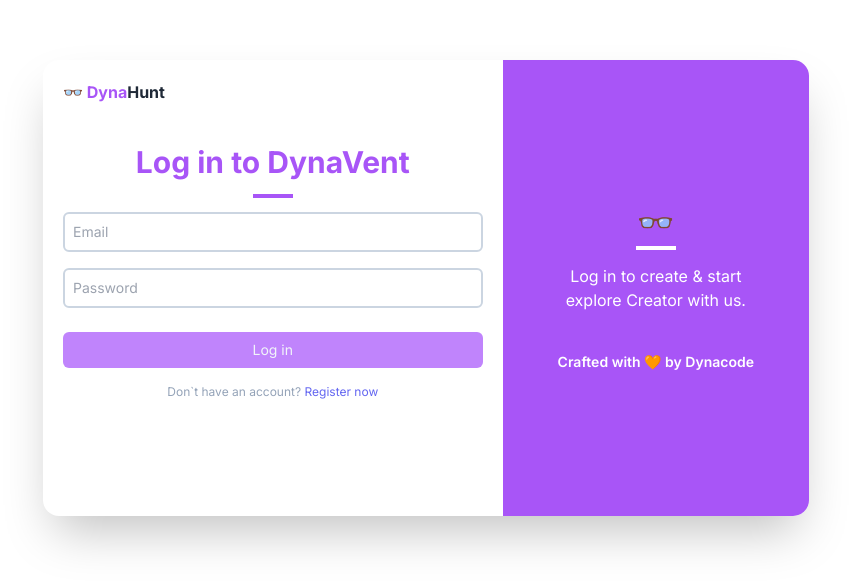
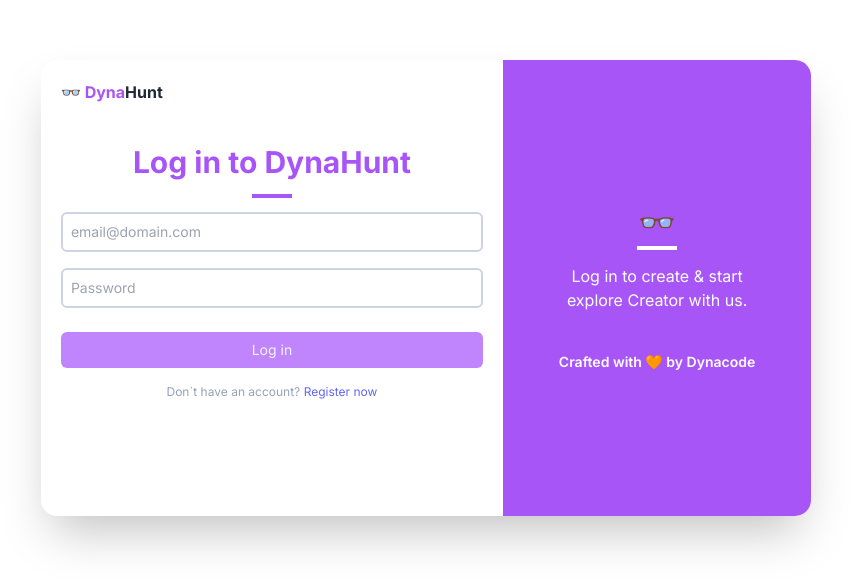
Before and after one commit to rezarinaldi/dynahunt, a Next.js app: page /login in a window 1280 px wide. Shown: the part 112-700 px from the top of the page, without its empty margins (214-1065 px from the left). Built offline with nearby package versions, Linux system fonts and the light colour scheme.

Commit message:
feat: UI Login

```diff
--- a/package.json
+++ b/package.json
@@ -18,7 +18,6 @@
     "@prisma/client": "^5.11.0",
     "bcrypt": "^5.1.1",
     "jose": "^5.2.2",
-    "js-cookie": "^3.0.5",
     "jsonwebtoken": "^9.0.2",
     "next": "14.1.0",
     "prisma": "^5.11.0",
--- a/src/components/auth/login.jsx
+++ b/src/components/auth/login.jsx
@@ -1,12 +1,36 @@
-'use client';
+"use client";
+import Link from "next/link";
 
-import Link from 'next/link';
-import useLogin from './useLogin';
+import React, { useState } from "react";
 
 export const Login = () => {
-    const { handleLogin } = useLogin();
-    return (
-        <div className="flex flex-col items-center justify-center min-h-screen py-2">
+  const [loginData, setLoginDate] = useState({
+    email: "",
+    password: "",
+  });
+
+  function handleInputEvent(e) {
+    setLoginDate({ ...loginData, [e.target.name]: e.target.value });
+  }
+
+  async function handleLogin() {
+    const { email, password } = loginData;
+
+    if (!email || !password) {
+      console.log("All field must be filled");
+      return;
+    }
+
+    const res = await fetch("/api/v1/auth/login", {
+      method: "POST",
+      body: JSON.stringify(loginData),
+    });
+    const data = await res.json();
+    console.log(data);
+  }
+
+  return (
+          <div className="flex flex-col items-center justify-center min-h-screen py-2">
             <main className="flex flex-col items-center justify-center w-full flex-1 px-20 text-center">
                 <div className="bg-white rounded-2xl shadow-2xl flex min-w-2/3 max-w-4xl">
                     <div className="lg:w-3/5 w-full p-5">
@@ -21,32 +45,34 @@
                         </div>
                         <div className="py-10">
                             <h2 className="text-3xl font-bold text-purple-500 mb-2">
-                                Log in to DynaVent
+                                Log in to DynaHunt
                             </h2>
                             <div className="border-2 w-10 border-purple-500 inline-block mb-2"></div>
 
-                            <form
-                                onSubmit={handleLogin}
+                            <div
+                                // onSubmit={handleLogin}
                                 className="w-full flex flex-col gap-6"
                             >
                                 <div className="flex flex-col gap-4">
                                     <input
                                         type="email"
                                         name="email"
-                                        placeholder="Email"
+                                        placeholder="email@domain.com"
+                                        onChange={handleInputEvent}
                                         className="border-2 border-slate-300 text-sm bg-white rounded-md p-2 focus:outline-slate-400"
                                     />
                                     <input
                                         type="password"
                                         placeholder="Password"
                                         name="password"
+                                        onChange={handleInputEvent}
                                         className="border-2 border-slate-300 text-sm bg-white rounded-md p-2 focus:outline-slate-400"
                                     />
                                 </div>
-                                <button className="bg-purple-400 hover:bg-purple-700 transition-all text-slate-100 py-2 px-5 rounded-md text-sm">
+                                <button onClick={handleLogin} className="bg-purple-400 hover:bg-purple-700 transition-all text-slate-100 py-2 px-5 rounded-md text-sm">
                                     Log in
                                 </button>
-                            </form>
+                            </div>
 
                             <p className="text-xs mt-4 text-slate-400">
                                 Don`t have an account?{' '}
@@ -77,5 +103,88 @@
                 </div>
             </main>
         </div>
-    );
+  );
 };
+
+
+// 'use client';
+
+// import Link from 'next/link';
+// import useLogin from './useLogin';
+
+// export const Login = () => {
+//     const { handleLogin } = useLogin();
+//     return (
+//         <div className="flex flex-col items-center justify-center min-h-screen py-2">
+//             <main className="flex flex-col items-center justify-center w-full flex-1 px-20 text-center">
+//                 <div className="bg-white rounded-2xl shadow-2xl flex min-w-2/3 max-w-4xl">
+//                     <div className="lg:w-3/5 w-full p-5">
+//                         <div className="text-center lg:text-left font-bold">
+//                             <Link href={'/'}>
+//                                 <span className="text-purple-500">
+//                                     {' '}
+//                                     👓 Dyna
+//                                 </span>
+//                                 Hunt
+//                             </Link>
+//                         </div>
+//                         <div className="py-10">
+//                             <h2 className="text-3xl font-bold text-purple-500 mb-2">
+//                                 Log in to DynaVent
+//                             </h2>
+//                             <div className="border-2 w-10 border-purple-500 inline-block mb-2"></div>
+
+//                             <form
+//                                 onSubmit={handleLogin}
+//                                 className="w-full flex flex-col gap-6"
+//                             >
+//                                 <div className="flex flex-col gap-4">
+//                                     <input
+//                                         type="email"
+//                                         name="email"
+//                                         placeholder="Email"
+//                                         className="border-2 border-slate-300 text-sm bg-white rounded-md p-2 focus:outline-slate-400"
+//                                     />
+//                                     <input
+//                                         type="password"
+//                                         placeholder="Password"
+//                                         name="password"
+//                                         className="border-2 border-slate-300 text-sm bg-white rounded-md p-2 focus:outline-slate-400"
+//                                     />
+//                                 </div>
+//                                 <button className="bg-purple-400 hover:bg-purple-700 transition-all text-slate-100 py-2 px-5 rounded-md text-sm">
+//                                     Log in
+//                                 </button>
+//                             </form>
+
+//                             <p className="text-xs mt-4 text-slate-400">
+//                                 Don`t have an account?{' '}
+//                                 <Link
+//                                     href="/register"
+//                                     className="text-indigo-500 hover:text-indigo-700 hover:font-bold transition-all"
+//                                 >
+//                                     Register now
+//                                 </Link>
+//                             </p>
+//                             <p className="text-sm font-semibold mt-5 lg:hidden block">
+//                                 Crafted with 🧡 by Dynacode
+//                             </p>
+//                         </div>
+//                     </div>
+//                     <div className="w-2/5 bg-purple-500 text-white rounded-tr-2xl rounded-br-2xl py-36 px-12 hidden lg:block">
+//                         <Link href={'/'}>
+//                             <h1 className="text-3xl font-bold">  👓  </h1>
+//                         </Link>
+//                         <div className="border-2 w-10 border-white inline-block mb-2"></div>
+//                         <p className="mb-10">
+//                             Log in to create & start explore Creator with us.
+//                         </p>
+//                         <p className="text-sm font-semibold">
+//                             Crafted with 🧡 by Dynacode
+//                         </p>
+//                     </div>
+//                 </div>
+//             </main>
+//         </div>
+//     );
+// };
--- a/src/components/auth/useLogin.jsx
+++ /dev/null
@@ -1,39 +0,0 @@
-'use client';
-
-import Cookies from 'js-cookie';
-import { useRouter } from 'next/navigation';
-// import Toast from '@/components/shared/toast';
-
-export default function useLogin() {
-    const router = useRouter();
-    // const { toastSuccess, toastError } = Toast();
-    async function handleLogin(event) {
-        event.preventDefault();
-        const email = event.target.email.value;
-        const password = event.target.password.value;
-
-        const res = await fetch('https://eventmakers-api.fly.dev/auth/login', {
-            method: 'POST',
-            headers: {
-                'Content-Type': 'application/json'
-            },
-            body: JSON.stringify({
-                email,
-                password
-            })
-        });
-
-        const { payload, token, message } = await res.json();
-        if (!payload) {
-            toastError('Error credentials!');
-            return;
-        }
-        localStorage.setItem('user', JSON.stringify(payload));
-        Cookies.set('token', token);
-        toastSuccess(message);
-        router.push('/dashboard');
-        router.refresh();
-    }
-
-    return { handleLogin };
-}
```
Also changed, not shown: 1 other file (tests, documents, lock files or other folders).
